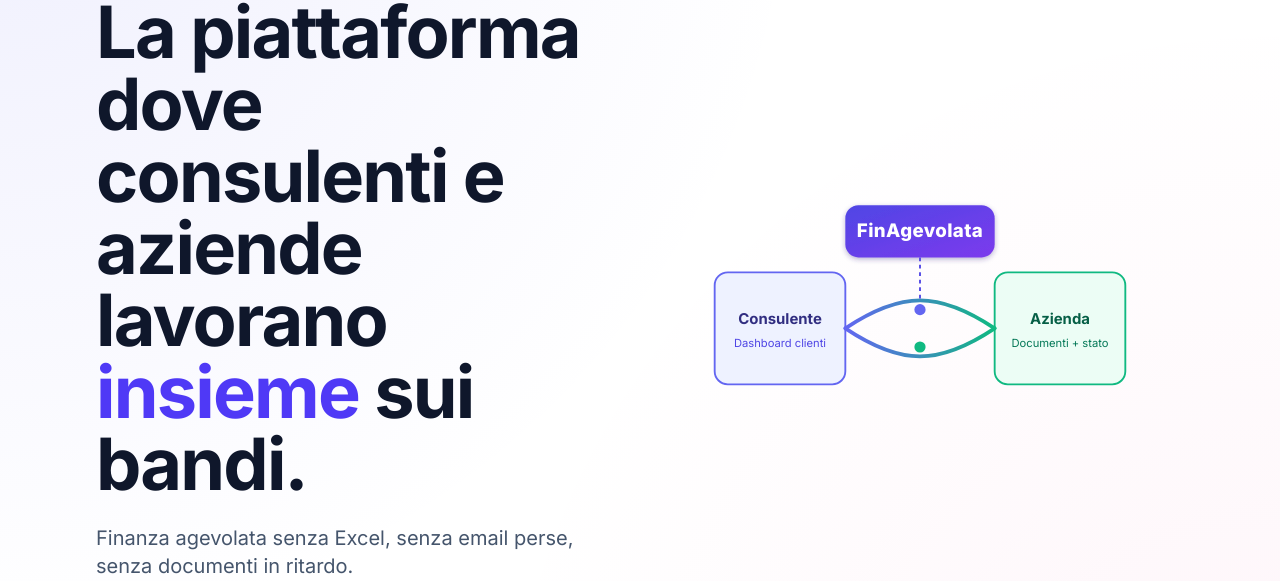
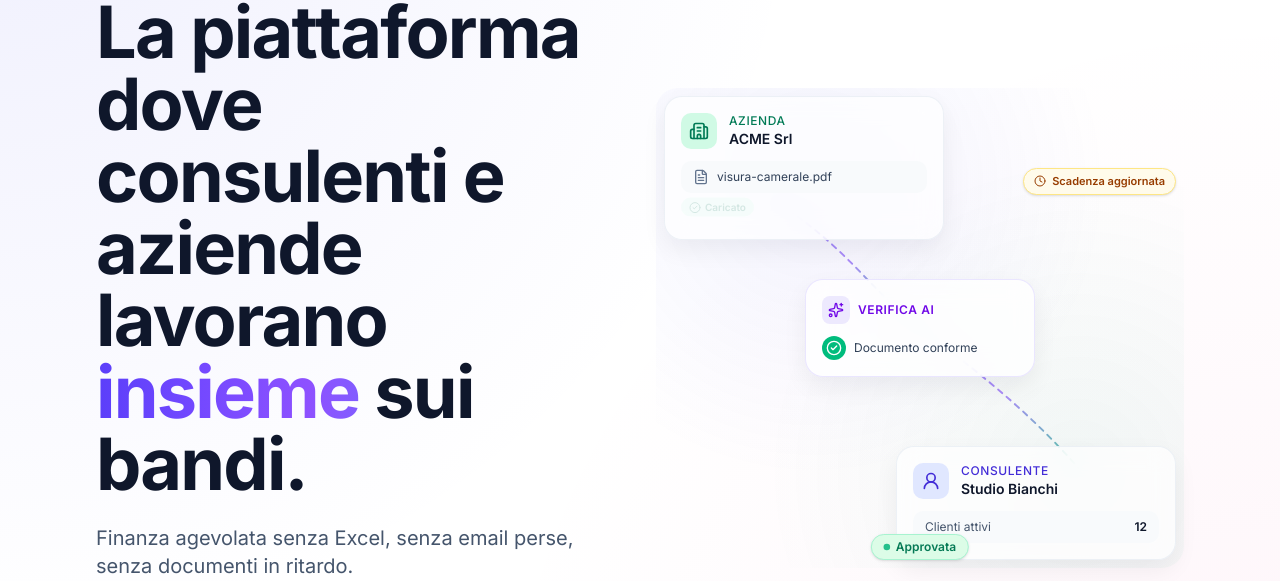
Before and after one commit to srmcarlo/finagevolata, a Next.js app in the folder apps/web/: page / in a window 1280 px wide. Shown: the part 219-800 px from the top of the page. Built offline with nearby package versions, Linux system fonts and the light colour scheme; no server answers.

Commit message:
feat(marketing): wire CollaborationWorkflow into hero + animated insieme gradient + remove BridgeDiagram

```diff
--- a/apps/web/app/(marketing)/page.tsx
+++ b/apps/web/app/(marketing)/page.tsx
@@ -10,7 +10,7 @@ import {
   Sparkles,
 } from "lucide-react";
 import { HeroSection } from "@/components/marketing/hero-section";
-import { BridgeDiagram } from "@/components/marketing/bridge-diagram";
+import { CollaborationWorkflow } from "@/components/marketing/collaboration-workflow";
 import { StatBlock } from "@/components/marketing/stat-block";
 import { FeatureCard } from "@/components/marketing/feature-card";
 import { CtaBanner } from "@/components/marketing/cta-banner";
@@ -67,12 +67,16 @@ export default function HomePage() {
           }),
         }}
       />
-      <HeroSection visual={<BridgeDiagram />}>
+      <HeroSection visual={<CollaborationWorkflow />}>
         <div className="mb-4 inline-flex items-center gap-2 self-start rounded-full border border-indigo-200 bg-indigo-50 px-3 py-1 text-xs font-medium text-indigo-700">
           <Sparkles className="size-3" /> Nuovo: integrazione MouseX Click Day
         </div>
         <h1 className="text-5xl font-bold tracking-tight text-slate-900 md:text-6xl lg:text-7xl">
-          La piattaforma dove consulenti e aziende lavorano <span className="text-indigo-600">insieme</span> sui bandi.
+          La piattaforma dove consulenti e aziende lavorano{" "}
+          <span className="animate-shimmer bg-gradient-to-r from-indigo-600 via-violet-500 to-blue-500 bg-clip-text text-transparent">
+            insieme
+          </span>{" "}
+          sui bandi.
         </h1>
         <p className="mt-6 text-lg text-slate-600 md:text-xl">
           Finanza agevolata senza Excel, senza email perse, senza documenti in ritardo.
--- a/apps/web/app/globals.css
+++ b/apps/web/app/globals.css
@@ -127,3 +127,19 @@
     @apply font-sans;
     }
 }
+
+@keyframes shimmer {
+  0%, 100% { background-position: 0% 50%; }
+  50% { background-position: 100% 50%; }
+}
+
+.animate-shimmer {
+  background-size: 200% 200%;
+  animation: shimmer 8s ease-in-out infinite;
+}
+
+@media (prefers-reduced-motion: reduce) {
+  .animate-shimmer {
+    animation: none;
+  }
+}
--- a/apps/web/components/marketing/bridge-diagram.tsx
+++ /dev/null
@@ -1,59 +0,0 @@
-export function BridgeDiagram() {
-  return (
-    <svg
-      viewBox="0 0 480 320"
-      className="w-full max-w-md"
-      role="img"
-      aria-label="Ponte tra consulente e azienda tramite FinAgevolata"
-    >
-      <defs>
-        <linearGradient id="bridgeGrad" x1="0" y1="0" x2="1" y2="0">
-          <stop offset="0%" stopColor="#6366F1" />
-          <stop offset="100%" stopColor="#10B981" />
-        </linearGradient>
-        <linearGradient id="badgeGrad" x1="0" y1="0" x2="1" y2="1">
-          <stop offset="0%" stopColor="#4F46E5" />
-          <stop offset="100%" stopColor="#7C3AED" />
-        </linearGradient>
-        <filter id="badgeShadow" x="-20%" y="-20%" width="140%" height="140%">
-          <feDropShadow dx="0" dy="2" stdDeviation="3" floodColor="#312E81" floodOpacity="0.35" />
-        </filter>
-      </defs>
-
-      <rect x="20" y="100" width="140" height="120" rx="14" fill="#EEF2FF" stroke="#6366F1" strokeWidth="2" />
-      <text x="90" y="155" textAnchor="middle" fontFamily="Inter, system-ui, sans-serif" fontWeight="700" fontSize="16" fill="#312E81">Consulente</text>
-      <text x="90" y="180" textAnchor="middle" fontFamily="Inter, system-ui, sans-serif" fontSize="12" fill="#4F46E5">Dashboard clienti</text>
-
-      <rect x="320" y="100" width="140" height="120" rx="14" fill="#ECFDF5" stroke="#10B981" strokeWidth="2" />
-      <text x="390" y="155" textAnchor="middle" fontFamily="Inter, system-ui, sans-serif" fontWeight="700" fontSize="16" fill="#065F46">Azienda</text>
-      <text x="390" y="180" textAnchor="middle" fontFamily="Inter, system-ui, sans-serif" fontSize="12" fill="#047857">Documenti + stato</text>
-
-      <path d="M 160 160 C 220 120, 260 120, 320 160" stroke="url(#bridgeGrad)" strokeWidth="4" fill="none" strokeLinecap="round" />
-      <path d="M 160 160 C 220 200, 260 200, 320 160" stroke="url(#bridgeGrad)" strokeWidth="4" fill="none" strokeLinecap="round" />
-
-      <circle cx="240" cy="140" r="6" fill="#6366F1">
-        <animate attributeName="r" values="6;8;6" dur="2.4s" repeatCount="indefinite" />
-      </circle>
-      <circle cx="240" cy="180" r="6" fill="#10B981">
-        <animate attributeName="r" values="6;8;6" dur="2.4s" begin="1.2s" repeatCount="indefinite" />
-      </circle>
-
-      <g filter="url(#badgeShadow)">
-        <rect x="160" y="28" width="160" height="56" rx="14" fill="url(#badgeGrad)" />
-        <text
-          x="240"
-          y="62"
-          textAnchor="middle"
-          fontFamily="Inter, system-ui, sans-serif"
-          fontWeight="800"
-          fontSize="20"
-          fill="white"
-          letterSpacing="0.02em"
-        >
-          FinAgevolata
-        </text>
-      </g>
-      <path d="M 240 84 L 240 130" stroke="#4F46E5" strokeWidth="2" strokeDasharray="4 4" />
-    </svg>
-  );
-}
```
